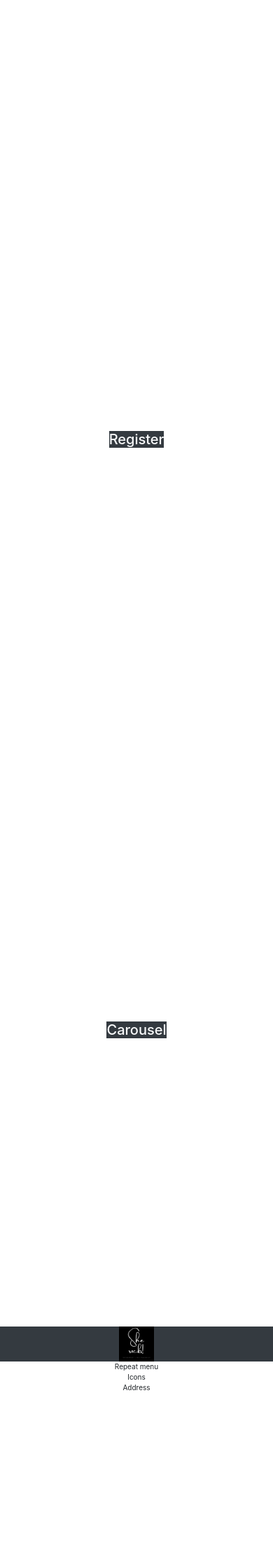
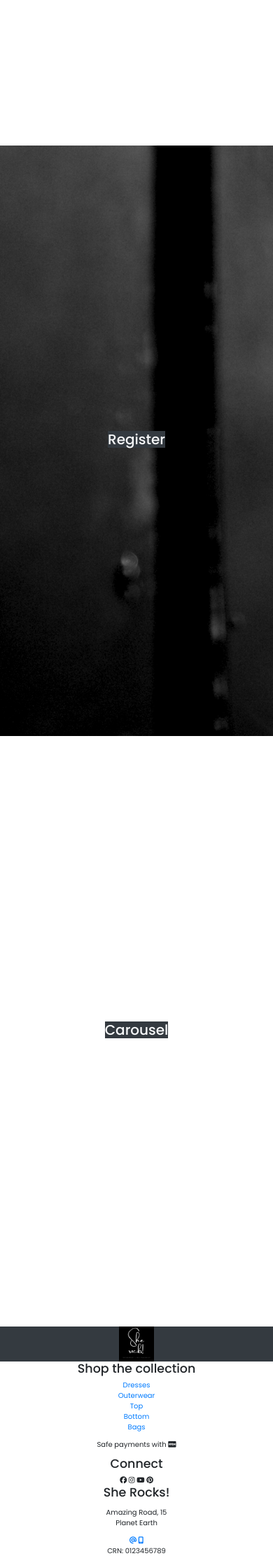
Before and after one commit to Code-Institute-Submissions/sherocks, a Django app: page / in a window 390 px wide. Shown: the part 1480-3714 px from the top of the page at 70% size. Before the commit the page ends 3467 px from the top, so only its background shows below. Run offline with Django 3.2, Linux system fonts and the light colour scheme; some libraries are stand-ins or nearby versions; some web fonts are replaced.

Commit message:
Added includes folder with footer snippet

```diff
--- a/home/templates/home/index.html
+++ b/home/templates/home/index.html
@@ -3,7 +3,7 @@
 
 {% block content %}
 
-<div class="container-fluid">
+<div class="container-fluid p-0">
     <div class="div-parallax d-flex justify-content-center align-items-center w-100 vh-100" id="first-block">
         <div class="overlay text-center">
             <h1 class="text-light">Shine bright like a rockstar</h1>
--- a/static/css/base.css
+++ b/static/css/base.css
@@ -5,6 +5,7 @@
     padding: 0;
     border: 0;
     font-size: 10px;
+    font-family: "Poppins", sans-serif;
 }
 
 html{
@@ -43,6 +44,12 @@ h1{
     width: 80%;
 }
 
+#third-block{
+    background-image: url("/media/morgan.jpg");
+    background-size: cover;
+    position: relative;
+}
+
 
 /* -------------------------------- Media Queries */
 
--- a/templates/base.html
+++ b/templates/base.html
@@ -44,7 +44,7 @@
 </head>
 
 <body>
-    <header class="container-fluid fixed-top">
+    <header class="container-fluid fixed-top p-0">
         {% if messages %}
         <div class="message-container h-10 bg-dark"></div>
         {% endif %}
@@ -114,18 +114,7 @@
     {% block content %}
     {% endblock %}
 
-<footer>
-<div class="row">
-    <div class="col-12 bg-dark text-center">
-        <img src="/media/logo.png" class="logo" alt="She rocks logo">
-    </div>
-</div>
-<div class="row text-center">
-    <div class="col-sm-12 col-md-4">Repeat menu</div>
-    <div class="col-sm-12 col-md-4">Icons</div>
-    <div class="col-sm-12 col-md-4">Address</div>
-</div>
-</footer>
+    {% include "includes/footer.html" %}
 
     {% block footer %}
     {% endblock %}
--- /dev/null
+++ b/templates/includes/footer.html
@@ -0,0 +1,47 @@
+<footer>
+    <div class="row">
+        <div class="col-12 bg-dark text-center">
+            <img src="/media/logo.png" class="logo" alt="She rocks logo">
+        </div>
+    </div>
+    <div class="row text-center">
+
+        <!--Menu-->
+        <div class="col-sm-12 col-md-4">
+            <h3>Shop the collection</h3>
+            <ul>
+                <li><a href="">Dresses</a></li>
+                <li><a href="">Outerwear</a></li>
+                <li><a href="">Top</a></li>
+                <li><a href="">Bottom</a></li>
+                <li><a href="">Bags</a></li>
+            </ul>
+            <p>Safe payments with <i class="fab fa-cc-stripe"></i></p>
+        </div>
+
+        <!--Social-->
+        <div class="col-sm-12 col-md-4">
+            <h3>Connect</h3>
+            <div>
+                <i class="fab fa-facebook"></i>
+                <i class="fab fa-instagram"></i>
+                <i class="fab fa-youtube"></i>
+                <i class="fab fa-pinterest"></i>
+            </div>
+        </div>
+
+        <!--Address and Contact-->
+        <div class="col-sm-12 col-md-4">
+            <h3>She Rocks!</h3>
+            <p>
+            <address>Amazing Road, 15<br>
+                Planet Earth</address>
+            </p>
+            <div>
+                <a href="mailto:sherocks@example.com"><i class="fas fa-at"></i></a>
+                <a href="tel:0123456789"><i class="fas fa-mobile-alt"></i></a>
+            </div>
+            <p>CRN: 0123456789</p>
+        </div>
+    </div>
+</footer>
```
Also changed, not shown: media/morgan.jpg (added).
